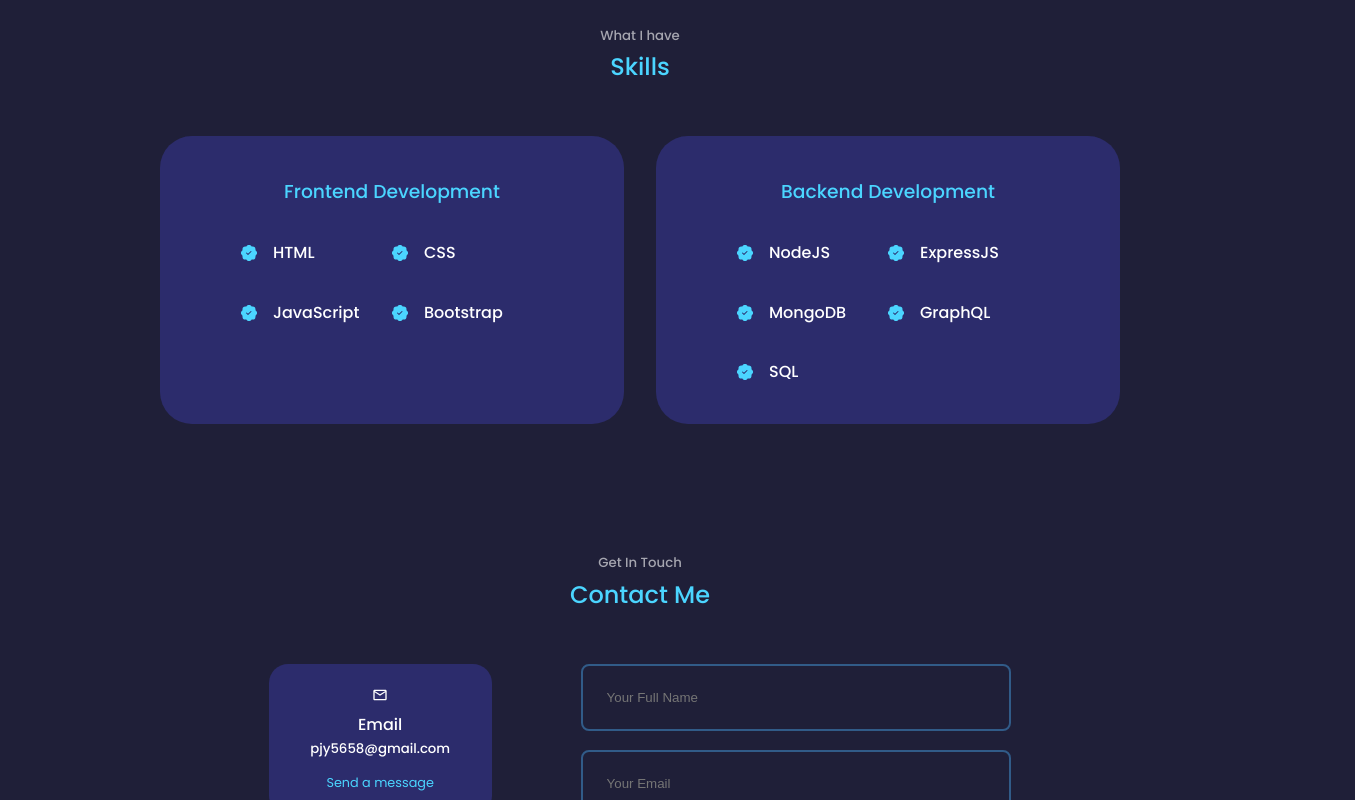
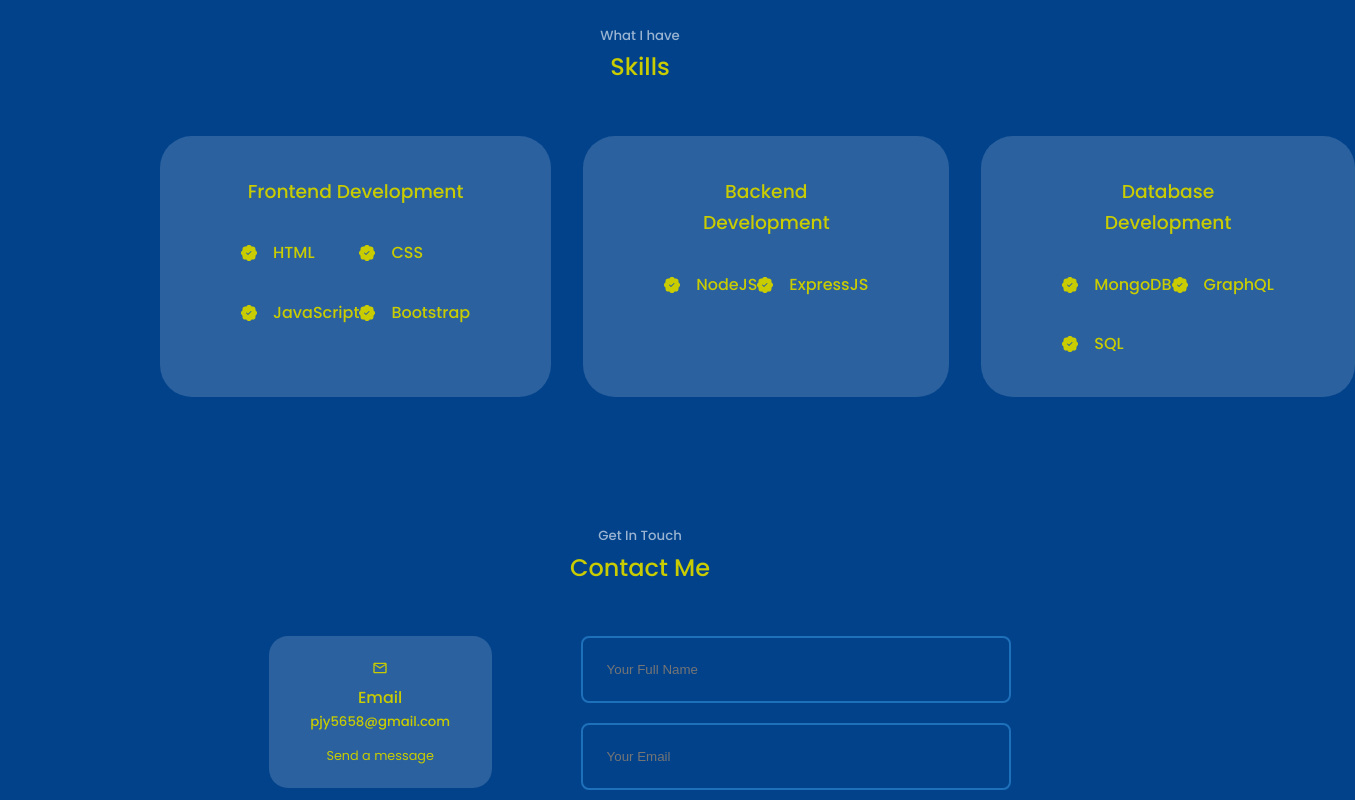
Before and after one commit to DEVpjy5658/portfoliojyp, a React (Create React App) app: page / in a window 1280 px wide. Shown: the part 1580-2380 px from the top of the page, 1355 px wide, since content can reach past the window. Built offline with nearby package versions, Linux system fonts and the light colour scheme.

Commit message:
Edited color

```diff
--- a/src/components/header/header.css
+++ b/src/components/header/header.css
@@ -39,7 +39,7 @@ header {
 
 /*=========================== ME ================*/
 .me {
-    background: linear-gradient(var(--color-primary), transparent);
+    background: linear-gradient(var(--color-primary));
     width: 25rem;
     height: 30rem;
     position: absolute;
--- a/src/components/skills/skills.css
+++ b/src/components/skills/skills.css
@@ -1,6 +1,6 @@
 .skills_container {
     display: grid;
-    grid-template-columns: 1fr 1fr;
+    grid-template-columns: 1fr 1fr 1fr;
     gap: 2rem;
 }
 
--- a/src/components/skills/skills.jsx
+++ b/src/components/skills/skills.jsx
@@ -65,6 +65,14 @@ const Skills = () => {
               </div>
             </article>
 
+          </div>
+
+        </div>
+
+        <div className="skills_backend">
+        <h3>Database Development</h3>
+          <div className="skills_content">
+
             <article className='skills_details'>
               <BsPatchCheckFill className='skills_details-icon '/>
               <div>
--- a/src/index.css
+++ b/src/index.css
@@ -11,9 +11,9 @@
 }
 
 :root {
-    --color-bg: #1f1f38;
-    --color-bg-variant: #2c2c6c;
-    --color-primary: #4bd5ff;
+    --color-bg: #01428b;
+    --color-bg-variant: #ffffff2a;
+    --color-primary: #c9cc00;
     --color-primary-variant: rgba(77, 181, 255, 0.4);
     --color-white: #fff;
     --color-light: rgba(255, 255, 255, 0.6);
@@ -36,7 +36,7 @@ html {
 body {
     font-family: "Poppins", sans-serif;
     background: var(--color-bg);
-    color: var(--color-white);
+    color: var(--color-primary);
     line-height: 1.7;
     /* background-image: url(../src/assets/bg-texture.png); */
 }
```
